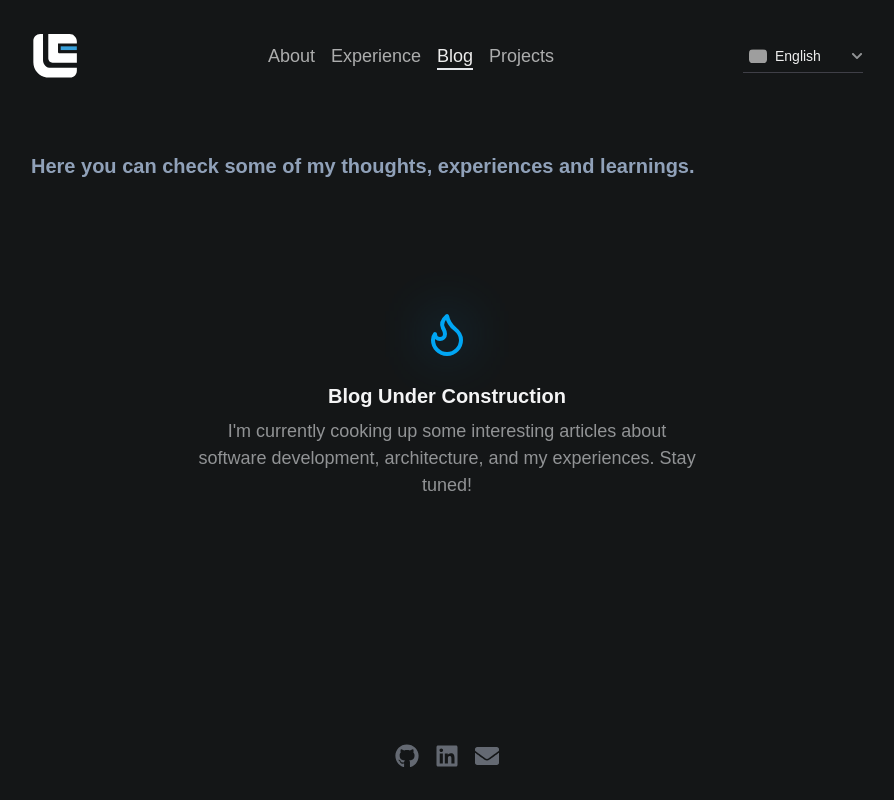
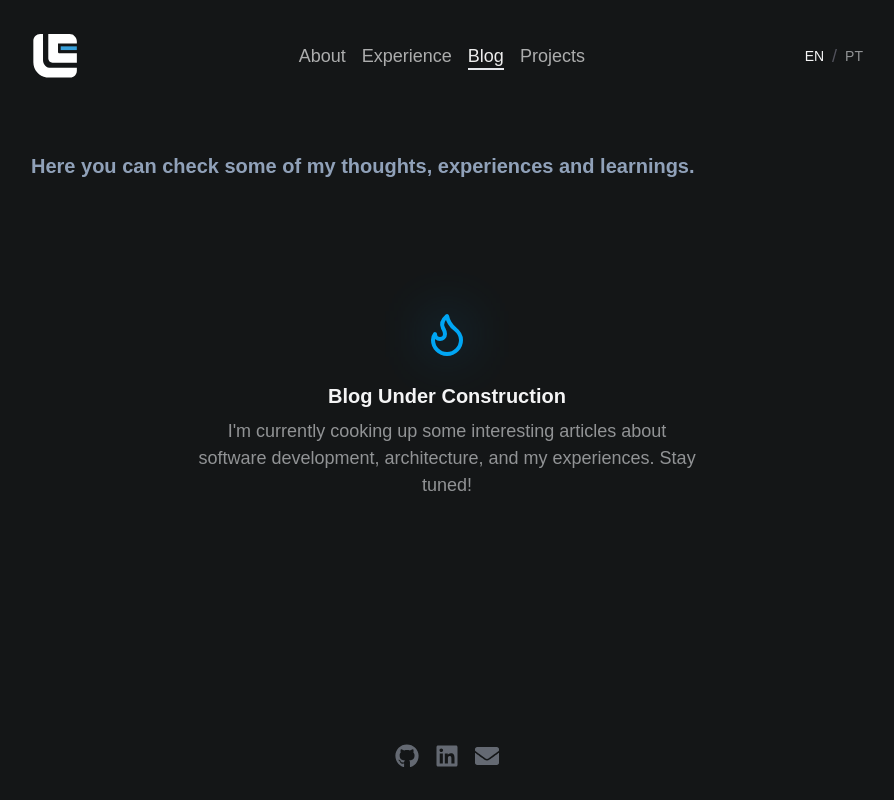
Before and after one commit to lcastrof/lucasdecastro.dev, a Next.js app: page /en/blog in a window 1280 px wide. Shown: the whole page, without its empty margins (193-1087 px from the left). Built offline with nearby package versions, Linux system fonts and the light colour scheme; grey boxes are pictures that could not be loaded.

Commit message:
last try

```diff
--- a/src/app/[locale]/layout.tsx
+++ b/src/app/[locale]/layout.tsx
@@ -9,9 +9,11 @@ import { notFound } from "next/navigation";
 import "./globals.css";
 
 export const dynamic = "force-static";
-export const revalidate = 86400; // 24 hours, adjust as needed
 
-type Params = Promise<{ locale: string }>;
+// Add generateStaticParams for static locale generation
+export function generateStaticParams() {
+  return routing.locales.map((locale) => ({ locale }));
+}
 
 const geistMono = Geist_Mono({
   variable: "--font-geist-mono",
@@ -19,9 +21,9 @@ const geistMono = Geist_Mono({
 });
 
 export async function generateMetadata(props: {
-  params: Params;
+  params: { locale: string };
 }): Promise<Metadata> {
-  const { locale } = await props.params;
+  const { locale } = props.params;
   return {
     metadataBase: new URL("https://lucasdecastro.dev"),
     title: {
@@ -62,9 +64,11 @@ export default async function RootLayout({
   params,
 }: Readonly<{
   children: React.ReactNode;
-  params: Promise<{ locale: string }>;
+  params: { locale: string };
 }>) {
-  const { locale } = await params;
+  const { locale } = params;
+
+  // Validate locale
   if (!hasLocale(routing.locales, locale)) {
     notFound();
   }
@@ -72,7 +76,7 @@ export default async function RootLayout({
   const messages = await getMessages({ locale });
 
   return (
-    <html lang={locale}>
+    <html lang={locale} suppressHydrationWarning>
       <body className={`${geistMono.variable} antialiased font-mono`}>
         <NextIntlClientProvider messages={messages} locale={locale}>
           <div className="max-w-4xl mx-auto px-8 py-8 min-h-screen flex flex-col gap-4 lg:text-lg">
--- a/src/components/language-selector.tsx
+++ b/src/components/language-selector.tsx
@@ -1,80 +1,41 @@
 "use client";
 
-import Image from "next/image";
-import { usePathname, useRouter } from "next/navigation";
-import { FaChevronDown } from "react-icons/fa";
-
-const languages = [
-  {
-    code: "en",
-    flag: "/assets/images/flags/us.svg",
-    name: "English",
-  },
-  {
-    code: "pt",
-    flag: "/assets/images/flags/br.svg",
-    name: "Português",
-  },
-] as const;
+import Link from "next/link";
+import { usePathname } from "next/navigation";
 
 export function LanguageSelector() {
   const pathname = usePathname();
-  const router = useRouter();
+  const currentLang = pathname.split("/")[1];
 
-  const currentLang =
-    languages.find((lang) => pathname.startsWith(`/${lang.code}`))?.code ||
-    "en";
-
-  const switchLanguage = (newLocale: string) => {
-    const currentLocale = currentLang;
-    const newPath = pathname.replace(`/${currentLocale}`, `/${newLocale}`);
-
-    router.replace(newPath, { scroll: false });
+  const switchPath = (newLocale: string) => {
+    return pathname === "/" || pathname === "/en"
+      ? `/${newLocale}`
+      : pathname.replace(`/${currentLang}`, `/${newLocale}`);
   };
 
   return (
-    <div className="relative flex">
-      <div className="relative flex items-center group">
-        <select
-          onChange={(e) => switchLanguage(e.target.value)}
-          className="appearance-none bg-transparent border-b border-zinc-700 pr-6 pl-8 py-1.5
-            text-sm focus:outline-none focus:border-zinc-500 cursor-pointer hover:border-zinc-500
-            transition-colors"
-          aria-label="Select language"
-          value={currentLang}
-          style={{
-            WebkitAppearance: "none",
-            MozAppearance: "none",
-          }}
-        >
-          {languages.map((lang) => (
-            <option
-              key={lang.code}
-              value={lang.code}
-              className="bg-zinc-900 text-sm"
-            >
-              {lang.name}
-            </option>
-          ))}
-        </select>
-
-        <div className="pointer-events-none absolute inset-y-0 right-0 flex items-center">
-          <FaChevronDown className="h-3 w-3 text-zinc-400 group-hover:text-zinc-300 transition-colors" />
-        </div>
-
-        <div className="pointer-events-none absolute left-1.5 top-1/2 -translate-y-1/2">
-          <Image
-            src={
-              languages.find((lang) => lang.code === currentLang)?.flag ||
-              languages[0].flag
-            }
-            alt=""
-            width={18}
-            height={18}
-            className="rounded-sm"
-          />
-        </div>
-      </div>
+    <div className="flex items-center gap-2">
+      <Link
+        href={switchPath("en")}
+        className={`text-sm ${
+          !currentLang || currentLang === "en"
+            ? "text-zinc-100"
+            : "text-zinc-400 hover:text-zinc-300"
+        } transition-colors`}
+      >
+        EN
+      </Link>
+      <span className="text-zinc-600">/</span>
+      <Link
+        href={switchPath("pt")}
+        className={`text-sm ${
+          currentLang === "pt"
+            ? "text-zinc-100"
+            : "text-zinc-400 hover:text-zinc-300"
+        } transition-colors`}
+      >
+        PT
+      </Link>
     </div>
   );
 }
```
